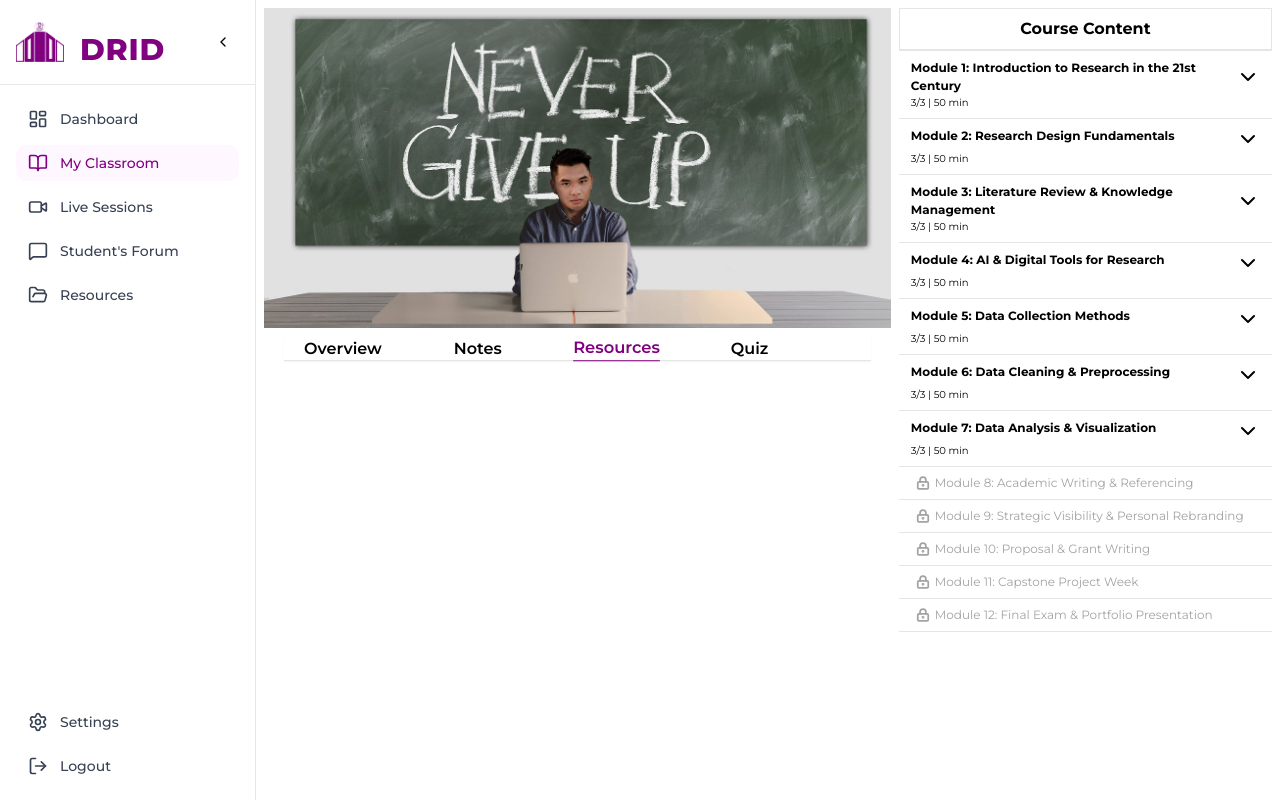
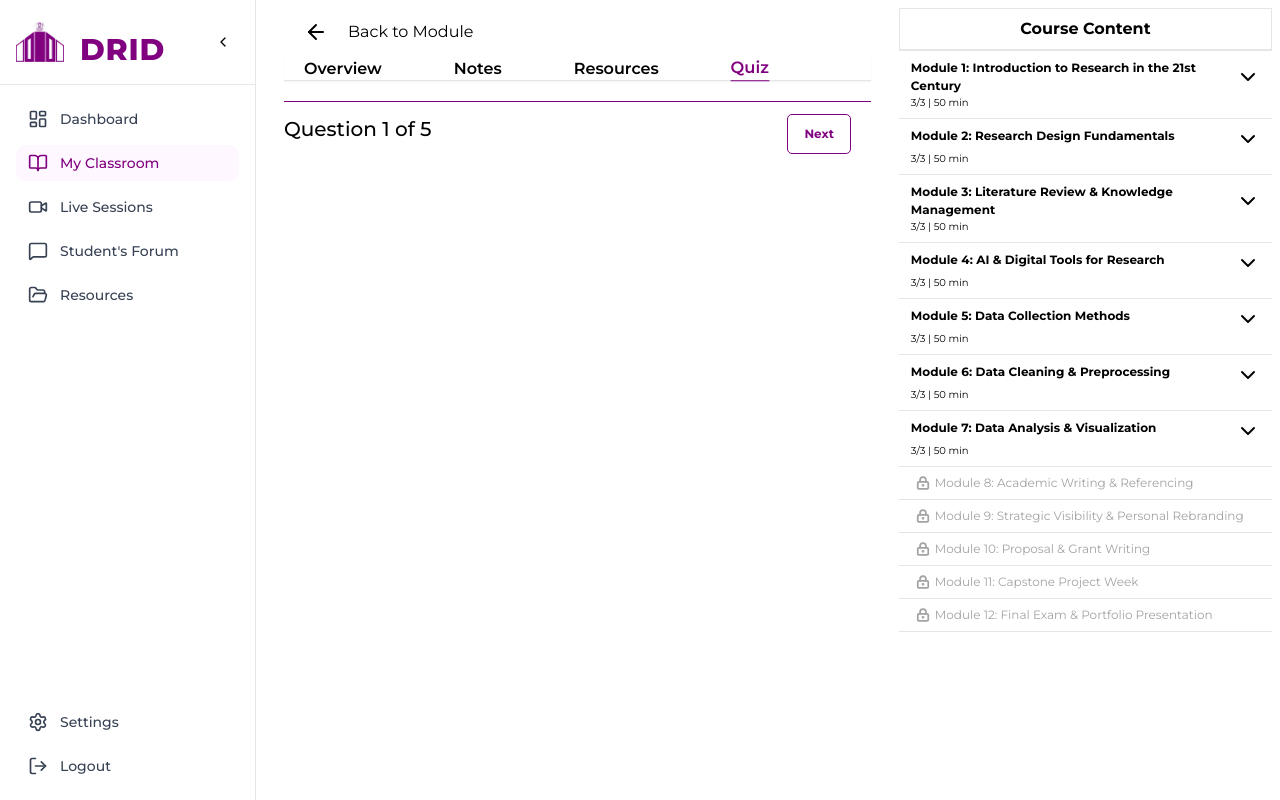
Before and after one commit to unibeninterns/research_frontend, a Next.js app: page /student/classroom in a window 1280 px wide. Built offline with nearby package versions, Linux system fonts and the light colour scheme.

Commit message:
Commenced Quiz component in classroom page

```diff
--- a/app/student/classroom/page.tsx
+++ b/app/student/classroom/page.tsx
@@ -4,15 +4,19 @@ import Image from 'next/image';
 import image1 from '../../../public/student/classroom/9ffc5617ef490086ab82dbbdd34fab6a43d3977e.jpg';
 import ClassroomInteractiveComponent from '@/components/student/classroom/ClassroomInteractiveComponent';
 import ModulesComponent from '@/components/student/classroom/ModulesComponent';
-import { ChevronLeft } from 'lucide-react';
+import { ArrowLeft, ChevronLeft, Divide } from 'lucide-react';
 
 export default function Classroom() {
   const [showModules, setShowModules] = useState(false);
-  const hideMobileModules = () => setShowModules(false)
+  const hideMobileModules = () => setShowModules(false);
+  const [currentTab, setCurrentTab] = useState('Quiz');
+  const setTab = (tab: string) => setCurrentTab(tab);
   return (
     <div className='md:p-2 flex justify-items-center w-full gap-2 bg-white h-full'>
       <div className='flex w-full flex-col grow-1 items-center gap-2'>
-        <div className='h-[40vh] w-full'>
+        <div
+          className={`h-[40vh] w-full ${currentTab === 'Quiz' ? 'hidden' : ''}`}
+        >
           <Image
             src={image1}
             alt='Module video'
@@ -20,14 +24,19 @@ export default function Classroom() {
           />
         </div>
         <div className='w-full h-full px-1 md:px-5'>
-          <ClassroomInteractiveComponent />
+          <ClassroomInteractiveComponent
+            currentTab={currentTab}
+            setTab={setTab}
+          />
         </div>
       </div>
       <div className={`flex-col md:flex hidden sm:z-20 md:z-0 w-150`}>
         <ModulesComponent />
       </div>
       <div
-        className={`flex-col md:hidden flex absolute right-0 z-20 ${showModules ? 'w-full': ''}`}
+        className={`flex-col md:hidden flex absolute right-0 z-20 ${
+          showModules ? 'w-full' : ''
+        }  ${currentTab === 'Quiz' ? 'hidden' : ''}`}
       >
         {showModules ? (
           <ModulesComponent hideMobileModules={hideMobileModules} />
--- a/components/student/classroom/ClassroomInteractiveComponent.tsx
+++ b/components/student/classroom/ClassroomInteractiveComponent.tsx
@@ -1,20 +1,37 @@
-import { info } from 'console';
-import { ChevronDown, ChevronUp, Plus } from 'lucide-react';
+import {
+  ArrowLeft,
+  ChevronDown,
+  ChevronUp,
+  DivideSquare,
+  Plus,
+} from 'lucide-react';
 import Image from 'next/image';
 import { useState } from 'react';
 import Note from './NotesComponents';
+import Quiz from './Quiz';
 
-const ClassroomInteractiveComponent = () => {
+const ClassroomInteractiveComponent = ({
+  currentTab,
+  setTab,
+}: {
+  currentTab: string;
+  setTab: (tab: string) => void;
+}) => {
   const tabs = ['Overview', 'Notes', 'Resources', 'Quiz'];
-  const [currentTab, setCurrentTab] = useState('Resources');
   return (
     <div className='h-full w-full flex flex-col items-center'>
+      {currentTab === 'Quiz' && (
+        <button className='ml-5 my-3 flex gap-5 self-start'>
+          <ArrowLeft />
+          <p>Back to Module</p>
+        </button>
+      )}
       <div className='relative w-full shadow-xs'>
         <div className='flex w-full items-center justify-start gap-[36px] md:gap-[72px] mx-5'>
           {tabs.map((tab) => (
             <button
               key={tab}
-              onClick={() => setCurrentTab(tab)}
+              onClick={() => setTab(tab)}
               className={`text-[16px] font-semibold ${
                 currentTab === tab
                   ? 'text-[#800080] border-b-[#800080] border-b z-2 transition duration-100 ease-in-out transform scale-102'
@@ -32,6 +49,10 @@ const ClassroomInteractiveComponent = () => {
           <OverviewComponent />
         ) : currentTab === 'Notes' ? (
           <NotesComponent />
+        ) : currentTab === 'Resources' ? (
+          <ResourcesComponent />
+        ) : currentTab === 'Quiz' ? (
+          <QuizComponent />
         ) : null}
       </div>
     </div>
@@ -188,16 +209,151 @@ const NotesComponent = () => {
         </div>
       </div>
       <div className='flex flex-col h-full gap-5 mt-5'>
-        {notes.length > 0 ? notes.map(note => (<Note key={note.note} note={note} />)) : <div className='place-self-center my-10'><p>{`Click the "Create a new note" box or the "+" button to make your first note.`}</p></div>}
+        {notes.length > 0 ? (
+          notes.map((note) => <Note key={note.note} note={note} />)
+        ) : (
+          <div className='place-self-center my-10'>
+            <p>{`Click the "Create a new note" box or the "+" button to make your first note.`}</p>
+          </div>
+        )}
       </div>
     </div>
   );
 };
 
 const ResourcesComponent = () => {
+  const resources = [
+    {
+      title: 'Lesson 1: Introduction to Data Analysis',
+      text: 'The goal is to familiarize students with emerging digital trends, demonstrate how to effectively leverage them in scholarly work, and encourage critical thinking around the ethical use of these technologies in research contexts.',
+    },
+  ];
   return (
-    <div className='border-5'></div>
-  )
-}
+    <div className='w-full'>
+      <div>
+        {resources.map((resource) => (
+          <>
+            <div
+              key={resource.title}
+              className='rounded-[5px] border-[1.5px] border-[#800080] px-[16px] py-[12px] mb-3'
+            >
+              <h5 className='text-lg font-bold border-b mb-3'>
+                {resource.title}
+              </h5>
+              <p>{resource.text}</p>
+            </div>
+            <div className='flex justify-end mr-5 text-[12px] font-bold gap-10'>
+              <button className='rounded-[5px] border border-[#800080] text-[#800080] px-[16px] py-[10px]'>
+                Cancel
+              </button>
+              <button className='rounded-[5px] border bg-[#800080] text-white px-[16px] py-[10px]'>
+                Save Note
+              </button>
+            </div>
+          </>
+        ))}
+      </div>
+      <div className='flex gap-10 mt-5'>
+        <button className='flex gap-3 px-[16px] py-[8px] border-[#800080] border text-[12px] text-[#800080] items-center rounded-[5px]'>
+          <span>Current Lecture</span>
+          <ChevronDown />
+        </button>
+        <button className='flex gap-3 px-[16px] py-[8px] border-[#800080] border text-[12px] text-[#800080] items-center rounded-[5px]'>
+          <span>Sort by Module</span>
+          <ChevronDown />
+        </button>
+      </div>
+    </div>
+  );
+};
+
+const QuizComponent = () => {
+  const quizzes = [
+    {
+      question:
+        'Q1: What is the main benefit of using digital tools in research?',
+      options: [
+        { option: 'Faster funding', checked: true },
+        { option: 'Improved collaboration', checked: false },
+        { option: 'Better typing', checked: false },
+        { option: 'Less paperwork', checked: false },
+      ],
+    },
+    {
+      question:
+        'Q2: What is the main benefit of using digital tools in research?',
+      options: [
+        { option: 'Faster funding', checked: true },
+        { option: 'Improved collaboration', checked: false },
+        { option: 'Better typing', checked: false },
+        { option: 'Less paperwork', checked: false },
+      ],
+    },
+    {
+      question:
+        'Q3: What is the main benefit of using digital tools in research?',
+      options: [
+        { option: 'Faster funding', checked: true },
+        { option: 'Improved collaboration', checked: false },
+        { option: 'Better typing', checked: false },
+        { option: 'Less paperwork', checked: false },
+      ],
+    },
+    {
+      question:
+        'Q4: What is the main benefit of using digital tools in research?',
+      options: [
+        { option: 'Faster funding', checked: true },
+        { option: 'Improved collaboration', checked: false },
+        { option: 'Better typing', checked: false },
+        { option: 'Less paperwork', checked: false },
+      ],
+    },
+    {
+      question:
+        'Q5: What is the main benefit of using digital tools in research?',
+      options: [
+        { option: 'Faster funding', checked: true },
+        { option: 'Improved collaboration', checked: false },
+        { option: 'Better typing', checked: false },
+        { option: 'Less paperwork', checked: false },
+      ],
+    },
+  ];
+  const [currentQuestionIndex, setCurrentQuestionIndex] = useState(0);
+  return (
+    <div>
+      <div></div>
+      <hr className='border-[#800080]' />
+      <div className='flex justify-between mt-3'>
+        <p className='font-medium text-[20px]'>{`Question ${
+          currentQuestionIndex + 1
+        } of ${quizzes.length}`}</p>
+        <div className='flex justify-end mr-5 text-[12px] font-bold gap-10'>
+          {currentQuestionIndex > 0 && (
+            <button
+              onClick={() => setCurrentQuestionIndex((prev) => prev - 1)}
+              className='rounded-[5px] border border-[#800080] text-[#800080] px-[16px] py-[10px]'
+            >
+              Prev
+            </button>
+          )}
+          {currentQuestionIndex + 1 === quizzes.length ? (
+            <button className='rounded-[5px] border bg-[#800080] text-white px-[16px] py-[10px]'>
+              Submit
+            </button>
+          ) : (
+            <button
+              onClick={() => setCurrentQuestionIndex((prev) => prev + 1)}
+              className='rounded-[5px] border border-[#800080] text-[#800080] px-[16px] py-[10px]'
+            >
+              Next
+            </button>
+          )}
+        </div>
+      </div>
+    </div>
+  );
+};
 
 export default ClassroomInteractiveComponent;
--- /dev/null
+++ b/components/student/classroom/Quiz.tsx
@@ -0,0 +1,5 @@
+const Quiz = () => {
+  return <div></div>;
+};
+
+export default Quiz;
```
